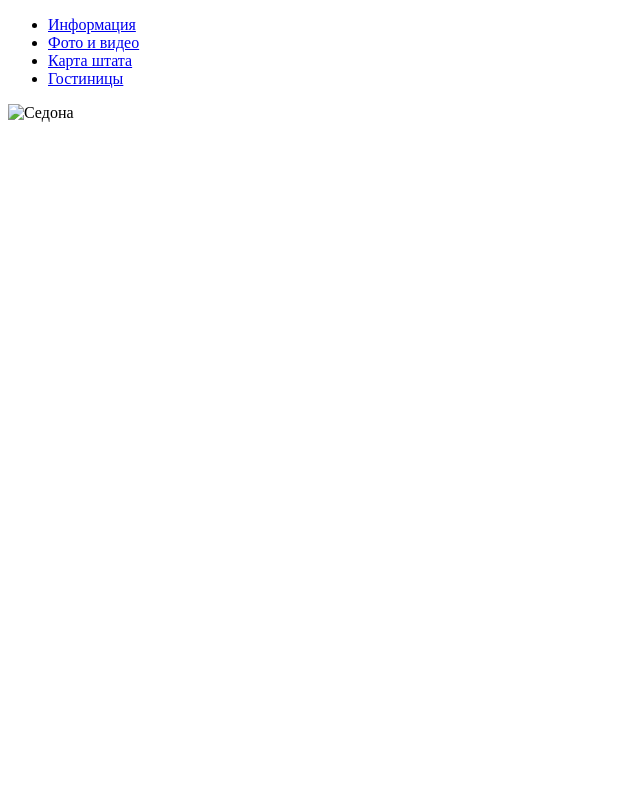
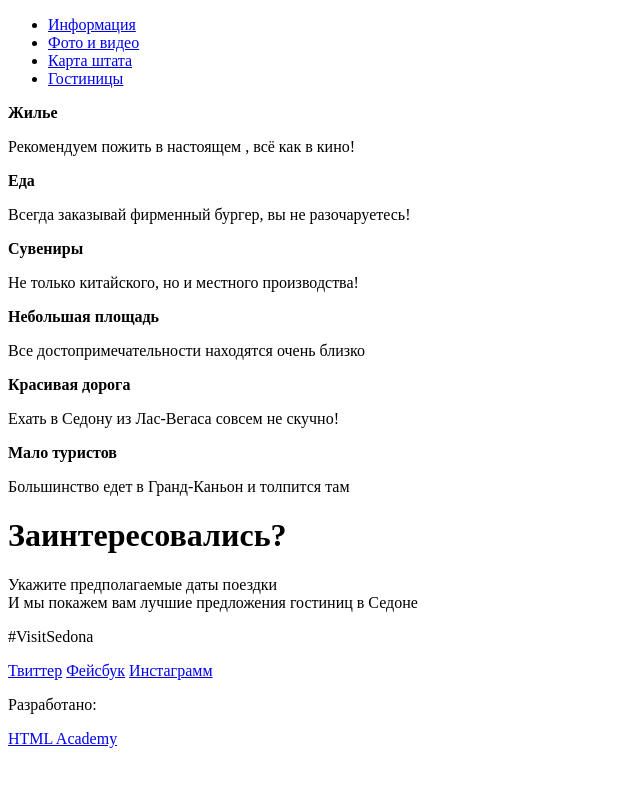
Before and after one commit to kattykitty21/350833-sedona, a plain HTML site: page index.html in a window 1280 px wide. Shown: the whole page, without its empty margins (0-640 px from the left). Drawn offline with Linux system fonts and the light colour scheme.

Commit message:
Сделала разметку

```diff
--- a/index.html
+++ b/index.html
@@ -29,8 +29,52 @@
 </header>
     <main class="container">
 <div class="index-logo">
-  <img src="sedona-index-1200.psd" width="368" height="204" alt="Седона">
+
 </div>
+<section class="features">
+  <div class="features-item">
+    <b class="features-name">Жилье</b>
+    <p>Рекомендуем пожить в настоящем , всё как в кино!</p>
+  </div>
+  <div class="features-item">
+    <b class="features-name">Еда</b>
+    <p>Всегда заказывай фирменный бургер, вы не разочаруетесь!</p>
+  </div>
+  <div class="features-item">
+    <b class="features-name">Cувениры</b>
+    <p>Не только китайского, но и местного производства!</p>
+  </div>
+  <div class="features-item">
+    <b class="features-name">Небольшая площадь</b>
+    <p>Все достопримечательности находятся очень близко</p>
+  </div>
+    <div class="features-item">
+      <b class="features-name">Красивая дорога</b>
+      <p>Ехать в Седону из Лас-Вегаса совсем не скучно!</p>
+    </div>
+
+      <div class="features-item">
+        <b class="features-name">Мало туристов</b>
+        <p>Большинство едет в Гранд-Каньон и толпится там</p>
+      </div>
 </main>
+<div class="container">
+  <h1>Заинтересовались?</h1>
+  <p>Укажите предполагаемые даты поездки<br>
+  И мы покажем вам лучшие предложения гостиниц в Седоне</p>
+<footer class="main-footer">
+      <div class="container">
+    <section class="footer-social">
+              <p>#VisitSedona</p>
+              <a class="social-btn social-btn-tw" href="#">Твиттер</a>
+              <a class="social-btn social-btn-fb" href="#">Фейсбук</a>
+              <a class="social-btn social-btn-inst" href="#">Инстаграмм</a>
+            </section>
+            <section class="footer-copyright">
+            <p>Разработано:</p>
+            <a class="btn" href="https://htmlacademy.ru">HTML Academy</a>
+          </section>
+        </div>
+      </footer>
   </body>
 </html>
```
